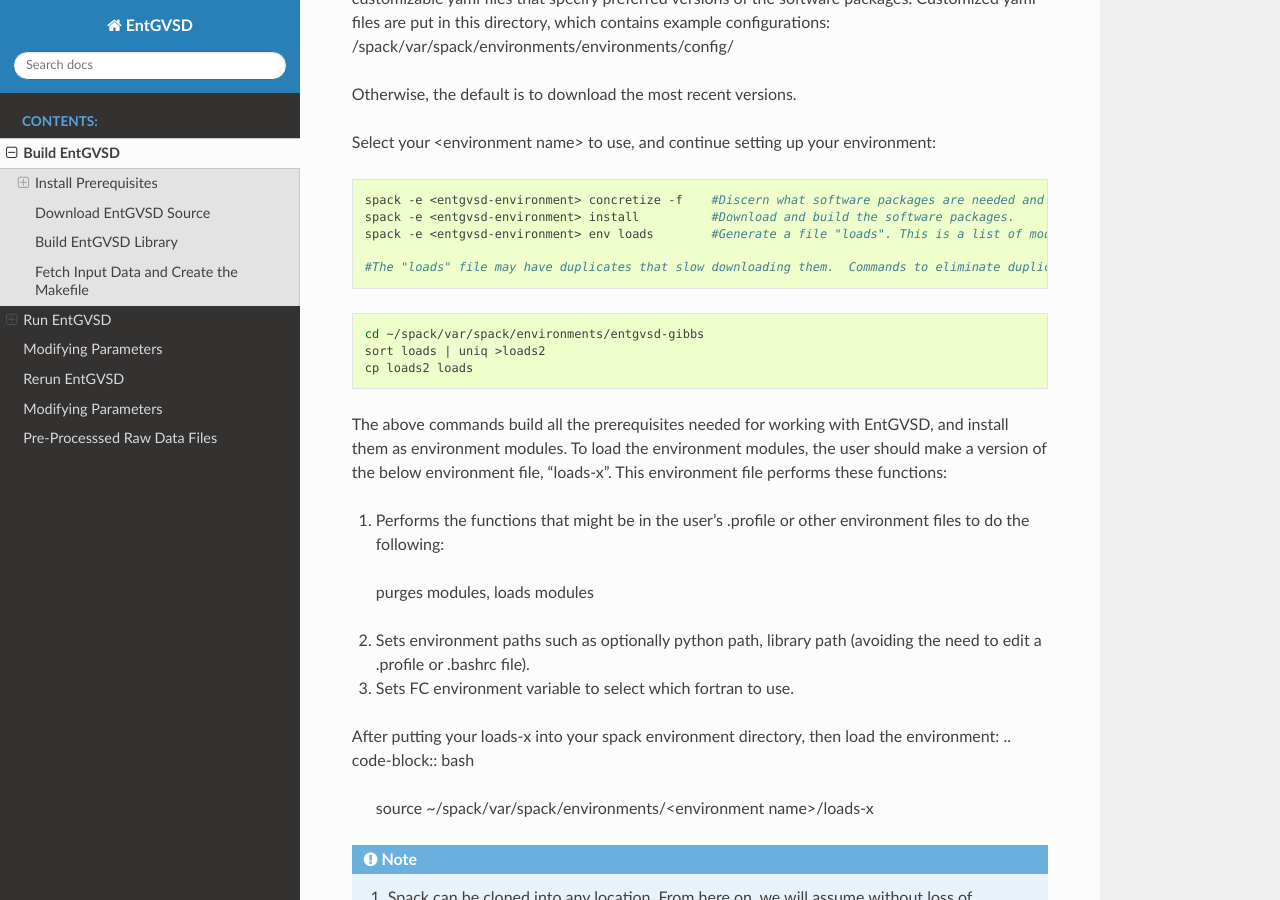
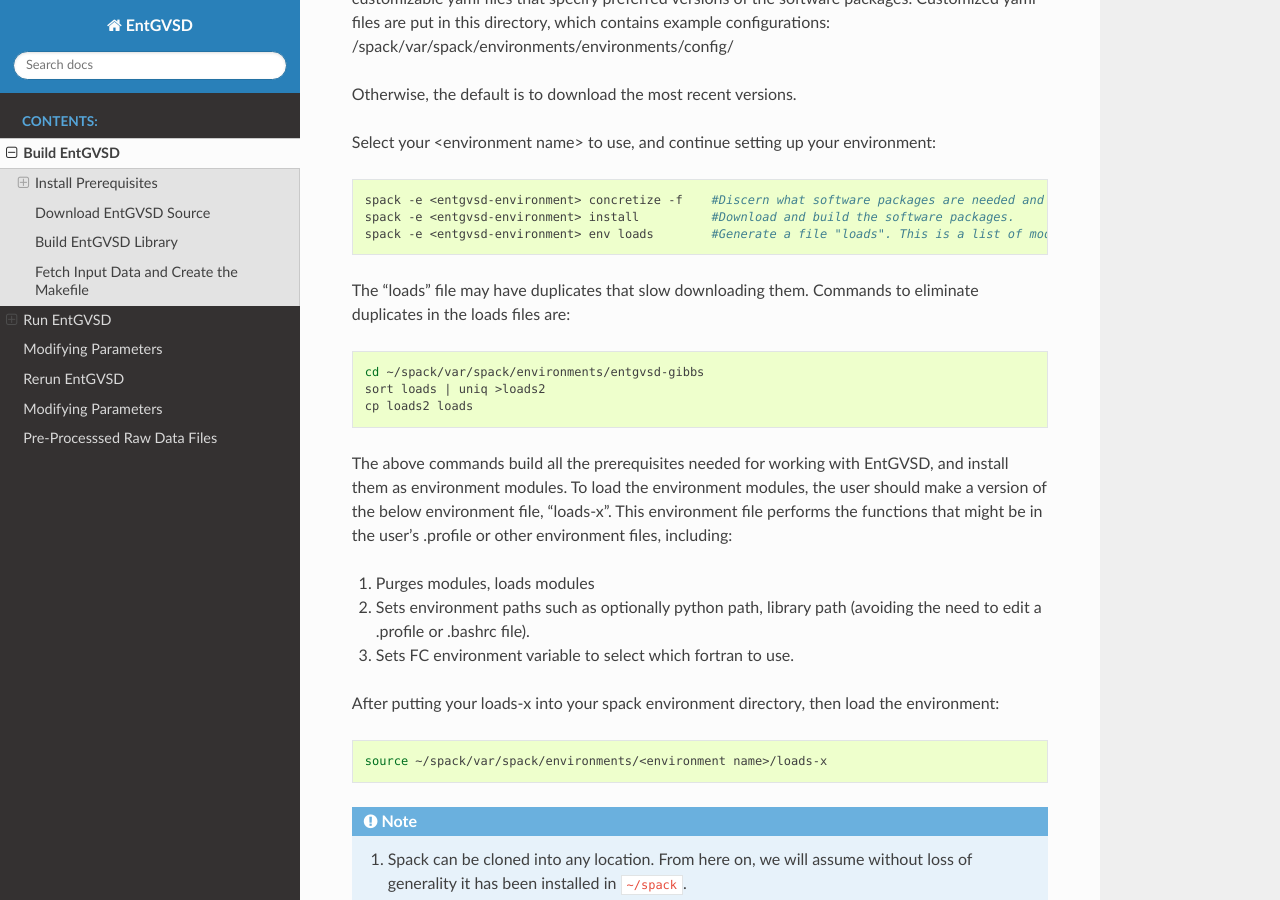
Before and after one commit to ent-tbm/entgvsd1, a Sphinx documentation site: the page built from sphinx/source/building.rst, in a window 1280 px wide and 900 px high, scrolled down 1020 px. Built offline with Sphinx 7.4.7 and the Read the Docs theme 2.0.0, drawn with Linux system fonts in a browser that asks for light colours.

Commit message:
More formatting.

```diff
--- a/sphinx/source/building.rst
+++ b/sphinx/source/building.rst
@@ -57,7 +57,7 @@ Select your <environment name> to use, and continue setting up your environment:
    spack -e <entgvsd-environment> install          #Download and build the software packages.
    spack -e <entgvsd-environment> env loads        #Generate a file "loads". This is a list of modules to load.
 
-   #The "loads" file may have duplicates that slow downloading them.  Commands to eliminate duplicates in the loads files are:
+The "loads" file may have duplicates that slow downloading them.  Commands to eliminate duplicates in the loads files are:
 
 .. code-block:: bash
 
@@ -65,14 +65,14 @@ Select your <environment name> to use, and continue setting up your environment:
    sort loads | uniq >loads2
    cp loads2 loads
 
-The above commands build all the prerequisites needed for working with EntGVSD, and install them as environment modules.  To load the environment modules, the user should make a version of the below environment file, "loads-x".  This environment file performs these functions:
+The above commands build all the prerequisites needed for working with EntGVSD, and install them as environment modules.  To load the environment modules, the user should make a version of the below environment file, "loads-x".  This environment file performs the functions that might be in the user’s .profile or other environment files, including:
 
-1.  Performs the functions that might be in the user’s .profile or other environment files to do the following:
- purges modules, loads modules
+1.  Purges modules, loads modules
 2.  Sets environment paths such as optionally python path, library path (avoiding the need to edit a .profile or .bashrc file).
 3.  Sets FC environment variable to select which fortran to use.
 
 After putting your loads-x into your spack environment directory, then load the environment:
+
 .. code-block:: bash
 
    source ~/spack/var/spack/environments/<environment name>/loads-x
```
